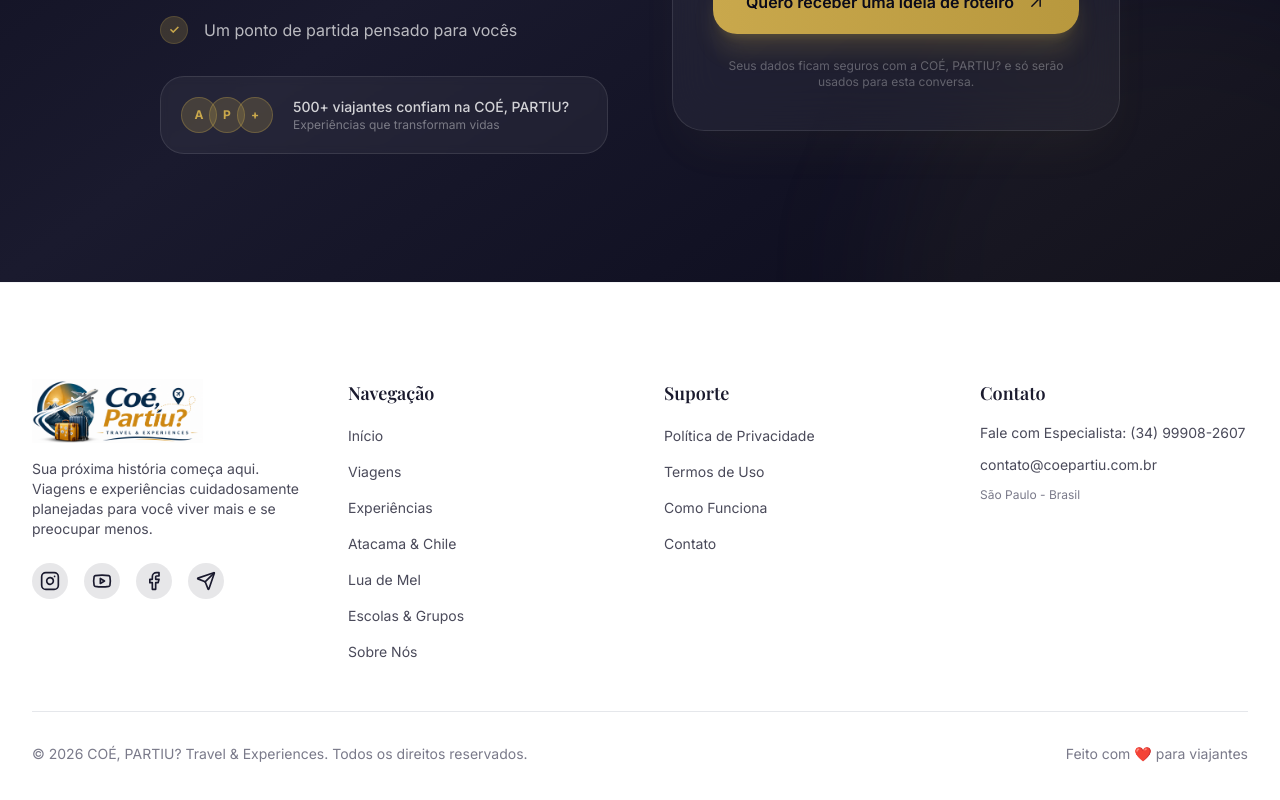
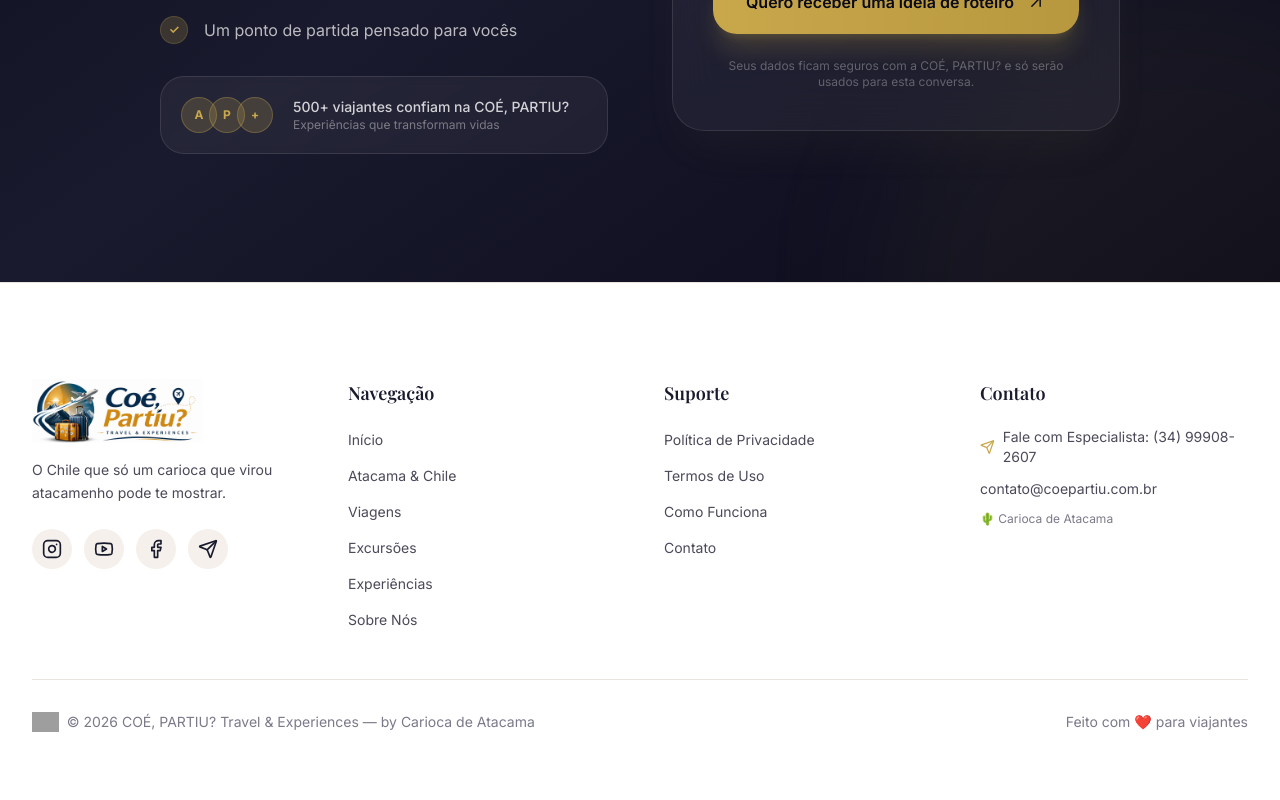
Before and after one commit to coepartiu-travel/sitecoepartiu, a Next.js app: page / in a window 1280 px wide. Shown: the part 8704-9504 px from the top of the page. Built offline with nearby package versions, Linux system fonts and the light colour scheme; grey boxes are pictures that could not be loaded; a web font is replaced by a local one.

Commit message:
Update Footer.tsx

```diff
--- a/src/components/layout/Footer.tsx
+++ b/src/components/layout/Footer.tsx
@@ -6,11 +6,10 @@ import { Instagram, Youtube, Facebook, Send } from 'lucide-react';
 const navigation = {
   principal: [
     { name: 'Início', href: '/' },
+    { name: 'Atacama & Chile', href: '/atacama' },
     { name: 'Viagens', href: '/viagens' },
+    { name: 'Excursões', href: '/excursoes' },
     { name: 'Experiências', href: '/experiencias' },
-    { name: 'Atacama & Chile', href: '/atacama' },
-    { name: 'Lua de Mel', href: '/lua-de-mel' },
-    { name: 'Escolas & Grupos', href: '/escolas-grupos' },
     { name: 'Sobre Nós', href: '/sobre' },
   ],
   suporte: [
@@ -39,14 +38,14 @@ const social = [
   },
   {
     name: 'Fale com Especialista',
-    href: 'https://wa.me/5534999082607?text=Olá! Conheci a COÉ, PARTIU? Travel & Experiences e gostaria de planejar uma viagem.',
+    href: 'https://wa.me/5534999082607?text=Olá! Conheci a COÉ, PARTIU? e gostaria de planejar uma viagem com o Carioca de Atacama.',
     icon: Send,
   },
 ];
 
 export function Footer() {
   return (
-    <footer className="bg-white border-t border-gray-100">
+    <footer className="bg-white border-t border-[#e8e3dc]">
       <Container className="section-padding">
         <div className="grid grid-cols-1 md:grid-cols-2 lg:grid-cols-4 gap-12">
           {/* Logo e descrição */}
@@ -61,17 +60,17 @@ export function Footer() {
                 priority
               />
             </div>
-            <p className="mt-4 text-text-secondary text-sm max-w-xs">
-              Sua próxima história começa aqui. Viagens e experiências cuidadosamente planejadas para você viver mais e se preocupar menos.
+            <p className="mt-4 text-[#4a4a5a] text-sm max-w-xs leading-relaxed">
+              O Chile que só um carioca que virou atacamenho pode te mostrar.
             </p>
-            <div className="mt-6 flex gap-4">
+            <div className="mt-6 flex gap-3">
               {social.map((item) => (
                 <a
                   key={item.name}
                   href={item.href}
                   target="_blank"
                   rel="noopener noreferrer"
-                  className="p-2 rounded-full bg-primary/10 hover:bg-primary/20 transition-colors text-primary"
+                  className="p-2.5 rounded-full bg-[#f5f0eb] hover:bg-[#c9a84c] hover:text-white transition-all duration-300 text-[#1a1a2e] hover:scale-110"
                   aria-label={item.name}
                 >
                   <item.icon className="w-5 h-5" />
@@ -82,13 +81,13 @@ export function Footer() {
 
           {/* Navegação Principal */}
           <div>
-            <h3 className="font-display text-lg font-semibold mb-4 text-primary">Navegação</h3>
+            <h3 className="font-display text-lg font-semibold mb-5 text-[#1a1a2e]">Navegação</h3>
             <ul className="space-y-3">
               {navigation.principal.map((item) => (
                 <li key={item.name}>
                   <Link
                     href={item.href}
-                    className="text-text-secondary hover:text-primary transition-colors text-sm"
+                    className="text-[#4a4a5a] hover:text-[#c9a84c] transition-colors text-sm"
                   >
                     {item.name}
                   </Link>
@@ -99,13 +98,13 @@ export function Footer() {
 
           {/* Suporte */}
           <div>
-            <h3 className="font-display text-lg font-semibold mb-4 text-primary">Suporte</h3>
+            <h3 className="font-display text-lg font-semibold mb-5 text-[#1a1a2e]">Suporte</h3>
             <ul className="space-y-3">
               {navigation.suporte.map((item) => (
                 <li key={item.name}>
                   <Link
                     href={item.href}
-                    className="text-text-secondary hover:text-primary transition-colors text-sm"
+                    className="text-[#4a4a5a] hover:text-[#c9a84c] transition-colors text-sm"
                   >
                     {item.name}
                   </Link>
@@ -116,40 +115,46 @@ export function Footer() {
 
           {/* Contato */}
           <div>
-            <h3 className="font-display text-lg font-semibold mb-4 text-primary">Contato</h3>
-            <ul className="space-y-3 text-sm text-text-secondary">
+            <h3 className="font-display text-lg font-semibold mb-5 text-[#1a1a2e]">Contato</h3>
+            <ul className="space-y-3 text-sm text-[#4a4a5a]">
               <li>
                 <a
                   href="https://wa.me/5534999082607"
                   target="_blank"
                   rel="noopener noreferrer"
-                  className="hover:text-primary transition-colors"
+                  className="hover:text-[#c9a84c] transition-colors flex items-center gap-2"
                 >
+                  <Send className="w-4 h-4 text-[#c9a84c]" />
                   Fale com Especialista: (34) 99908-2607
                 </a>
               </li>
               <li>
                 <a
                   href="mailto:contato@coepartiu.com.br"
-                  className="hover:text-primary transition-colors"
+                  className="hover:text-[#c9a84c] transition-colors"
                 >
                   contato@coepartiu.com.br
                 </a>
               </li>
-              <li className="text-text-tertiary text-xs">
-                São Paulo - Brasil
+              <li className="text-[#7a7a8a] text-xs">
+                🌵 Carioca de Atacama
               </li>
             </ul>
           </div>
         </div>
 
         {/* Rodapé inferior */}
-        <div className="mt-12 pt-8 border-t border-gray-200">
+        <div className="mt-12 pt-8 border-t border-[#e8e3dc]">
           <div className="flex flex-col md:flex-row justify-between items-center gap-4">
-            <p className="text-sm text-text-tertiary">
-              © {new Date().getFullYear()} COÉ, PARTIU? Travel & Experiences. Todos os direitos reservados.
+            <p className="text-sm text-[#7a7a8a] flex items-center gap-2">
+              <img
+                src="/images/carioca-atacama-logo.png"
+                alt="Carioca de Atacama"
+                className="h-5 w-auto object-contain"
+              />
+              © {new Date().getFullYear()} COÉ, PARTIU? Travel & Experiences — by Carioca de Atacama
             </p>
-            <p className="text-sm text-text-tertiary">
+            <p className="text-sm text-[#7a7a8a]">
               Feito com ❤️ para viajantes
             </p>
           </div>
```
